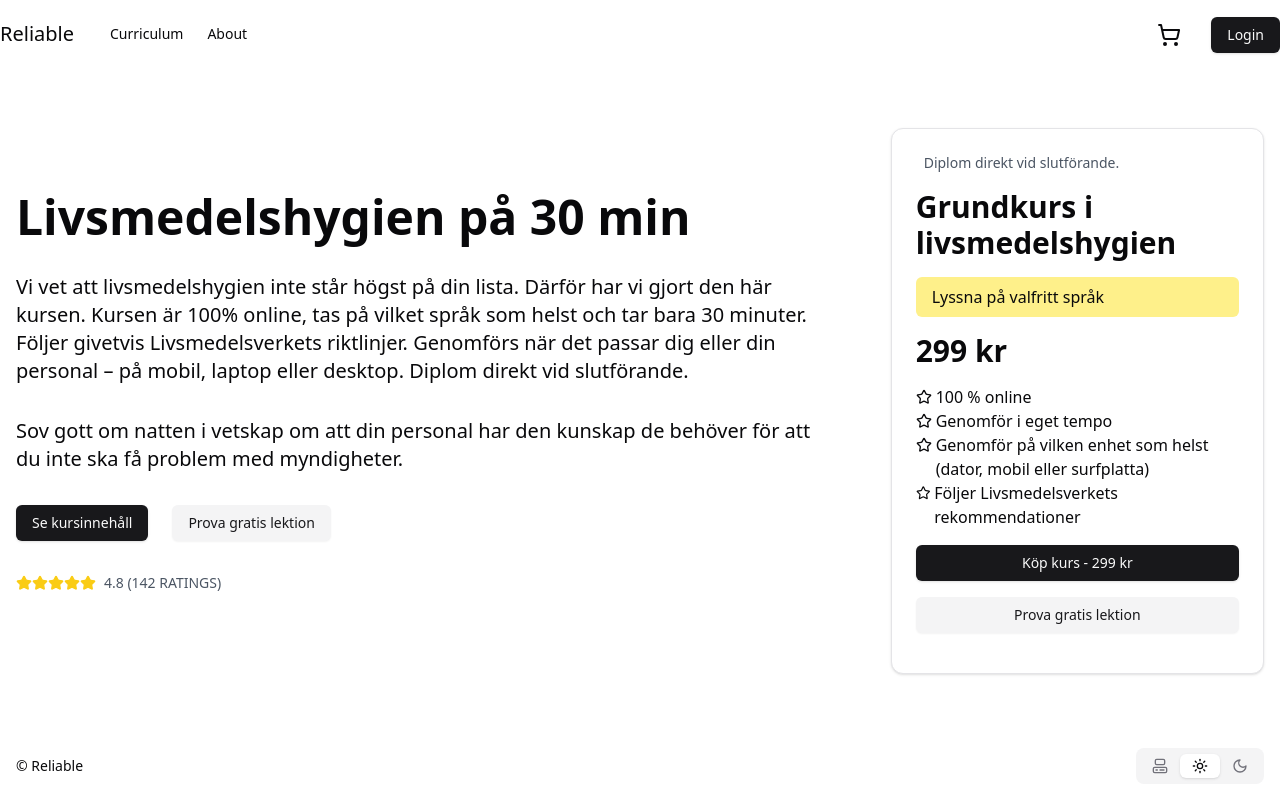
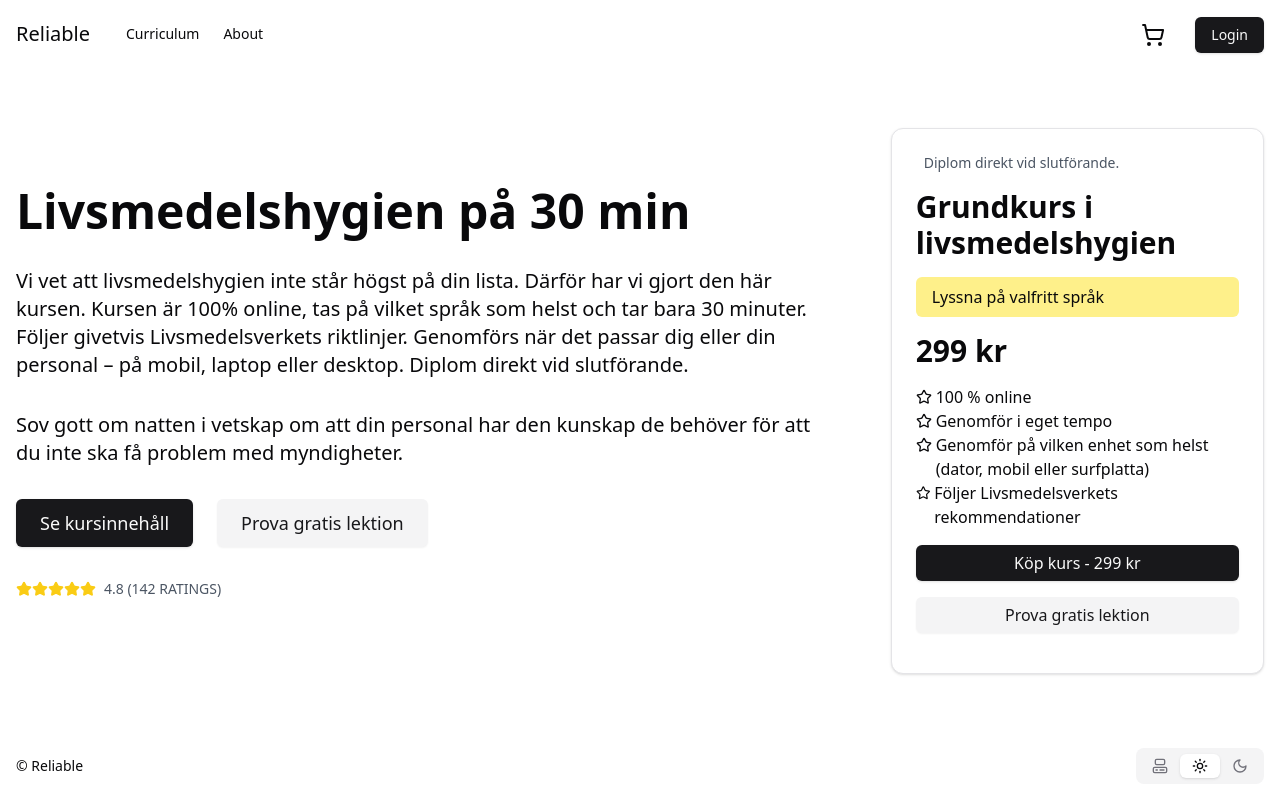
Before and after one commit to evilpaper/reliable, a Next.js app: page / in a window 1280 px wide. Built offline with nearby package versions, Linux system fonts and the light colour scheme.

Commit message:
Align text size on button with rest of content

```diff
--- a/src/components/landing/two-column.option.tsx
+++ b/src/components/landing/two-column.option.tsx
@@ -5,13 +5,12 @@ import Link from "next/link";
 
 export function TwoColumnOption() {
   return (
-    <section className="container flex flex-col column gap-6 px-4">
+    <section className="container flex flex-col column gap-6 p-4">
       <div className="grid md:grid-cols-3 gap-16">
         <div className="md:col-span-2 flex flex-col justify-center gap-4">
-          <h1 className="text-5xl font-bold mb-4">
+          <h1 className="text-3xl md:text-4xl lg:text-5xl font-bold mb-4">
             Livsmedelshygien på 30 min
           </h1>
-
           <p className="text-xl mb-4">
             Vi vet att livsmedelshygien inte står högst på din lista. Därför har
             vi gjort den här kursen. Kursen är 100% online, tas på vilket språk
@@ -24,10 +23,13 @@ export function TwoColumnOption() {
             behöver för att du inte ska få problem med myndigheter.
           </p>
           <section className="flex gap-6 mb-4">
-            <Button asChild className="w-auto self-start">
+            <Button asChild className="w-auto self-start md:text-lg md:p-6">
               <Link href="/curriculum">Se kursinnehåll</Link>
             </Button>
-            <Button variant="secondary" className="w-auto self-start">
+            <Button
+              variant="secondary"
+              className="w-auto self-start md:text-lg md:p-6"
+            >
               Prova gratis lektion
             </Button>
           </section>
@@ -81,8 +83,10 @@ export function TwoColumnOption() {
                   <p>Följer Livsmedelsverkets rekommendationer</p>
                 </div>
               </div>
-              <Button className="w-full mb-4">Köp kurs - 299 kr</Button>
-              <Button variant="secondary" className="w-full mb-4">
+              <Button className="w-full mb-4 text-base">
+                Köp kurs - 299 kr
+              </Button>
+              <Button variant="secondary" className="w-full mb-4 text-base">
                 Prova gratis lektion
               </Button>
             </CardContent>
--- a/src/components/nav.tsx
+++ b/src/components/nav.tsx
@@ -33,7 +33,7 @@ export function Nav() {
   }, 0);
 
   return (
-    <section className="container z-40 flex items-center gap-6 w-full justify-between md:justify-normal py-4">
+    <section className="container z-40 flex items-center gap-6 w-full justify-between md:justify-normal p-4">
       <div className="flex items-center gap-6">
         <section className="md:hidden">
           <Sheet open={isOpen} onOpenChange={setIsOpen}>
```
